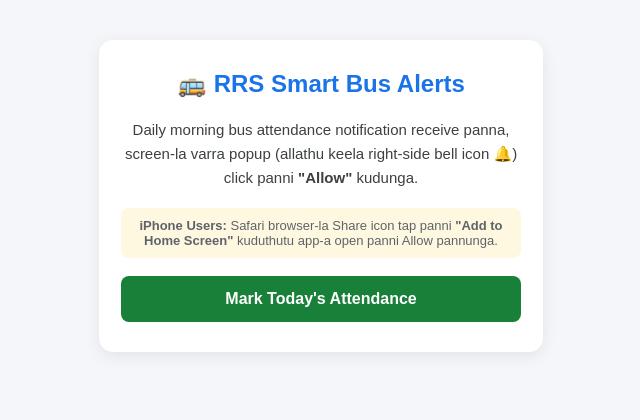
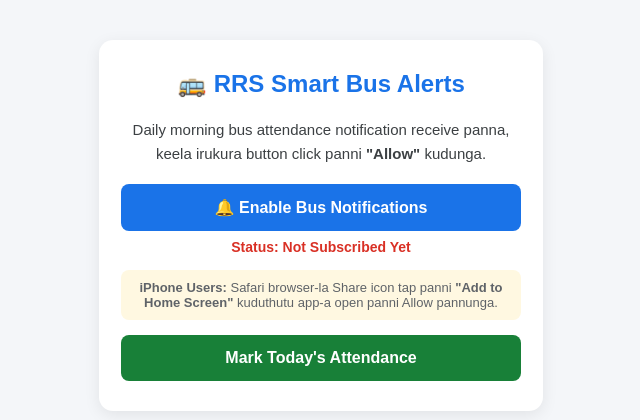
Before and after one commit to FlexoraHub/rrs-bus, a plain HTML site: page index.html in a window 1280 px wide. Shown: the whole page, without its empty margins (319-959 px from the left). Drawn offline with Linux system fonts and the light colour scheme.

Commit message:
Update index.html

```diff
--- a/index.html
+++ b/index.html
@@ -11,11 +11,41 @@
       await OneSignal.init({
         appId: "9d97433d-8973-40fe-a4b3-8529058d5823",
         safari_web_id: "web.onesignal.auto.3a07767d-f8c5-4ebf-965b-cb322da40f9f",
+        serviceWorkerParam: { scope: "/rrs-bus/" },
+        serviceWorkerPath: "/rrs-bus/OneSignalSDKWorker.js",
         notifyButton: {
           enable: true
         }
       });
+
+      // Status update check
+      const updateStatus = () => {
+        const statusEl = document.getElementById("subStatus");
+        if (OneSignal.User.PushSubscription.optedIn) {
+          statusEl.innerText = "✅ Subscribed! Ready to receive bus alerts.";
+          statusEl.style.color = "#188038";
+        }
+      };
+
+      updateStatus();
+      OneSignal.User.PushSubscription.addEventListener("change", updateStatus);
+
+      if (!OneSignal.Notifications.permission) {
+        await OneSignal.Notifications.requestPermission();
+      }
     });
+
+    function triggerSubscribe() {
+      window.OneSignalDeferred.push(async function(OneSignal) {
+        await OneSignal.Notifications.requestPermission();
+        await OneSignal.User.PushSubscription.optIn();
+        if (OneSignal.User.PushSubscription.optedIn) {
+          const statusEl = document.getElementById("subStatus");
+          statusEl.innerText = "✅ Subscribed! Ready to receive bus alerts.";
+          statusEl.style.color = "#188038";
+        }
+      });
+    }
   </script>
   <style>
     body {
@@ -42,13 +72,32 @@
       line-height: 1.6;
       font-size: 15px;
     }
+    .sub-btn {
+      display: block;
+      width: 100%;
+      background: #1a73e8;
+      color: white;
+      border: none;
+      padding: 14px;
+      border-radius: 8px;
+      font-weight: bold;
+      font-size: 16px;
+      cursor: pointer;
+      margin: 18px 0 8px 0;
+    }
+    #subStatus {
+      font-size: 14px;
+      font-weight: bold;
+      color: #d93025;
+      margin-bottom: 14px;
+    }
     .note {
       background: #fff8e1;
       padding: 10px 12px;
       border-radius: 8px;
       font-size: 13px;
       color: #5f6368;
-      margin: 18px 0;
+      margin: 15px 0;
     }
     .btn {
       display: block;
@@ -59,14 +108,18 @@
       border-radius: 8px;
       font-weight: bold;
       font-size: 16px;
-      margin-top: 15px;
+      margin-top: 12px;
     }
   </style>
 </head>
 <body>
   <div class="card">
     <h2>🚌 RRS Smart Bus Alerts</h2>
-    <p>Daily morning bus attendance notification receive panna, screen-la varra popup (allathu keela right-side bell icon 🔔) click panni <b>"Allow"</b> kudunga.</p>
+    <p>Daily morning bus attendance notification receive panna, keela irukura button click panni <b>"Allow"</b> kudunga.</p>
+
+    <button class="sub-btn" onclick="triggerSubscribe()">🔔 Enable Bus Notifications</button>
+    <div id="subStatus">Status: Not Subscribed Yet</div>
+
     <div class="note">
       <b>iPhone Users:</b> Safari browser-la Share icon tap panni <b>"Add to Home Screen"</b> kuduthutu app-a open panni Allow pannunga.
     </div>
```
